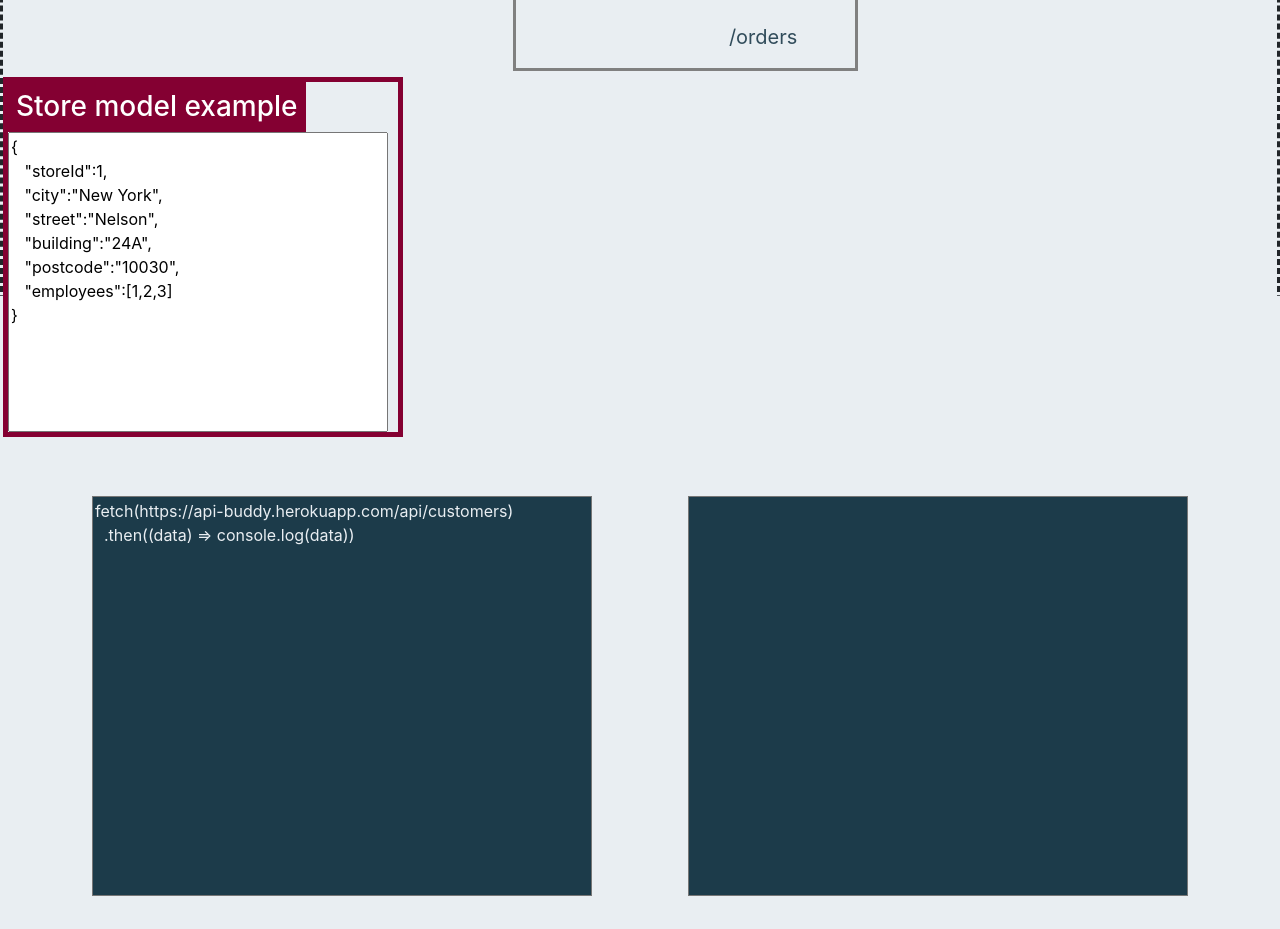
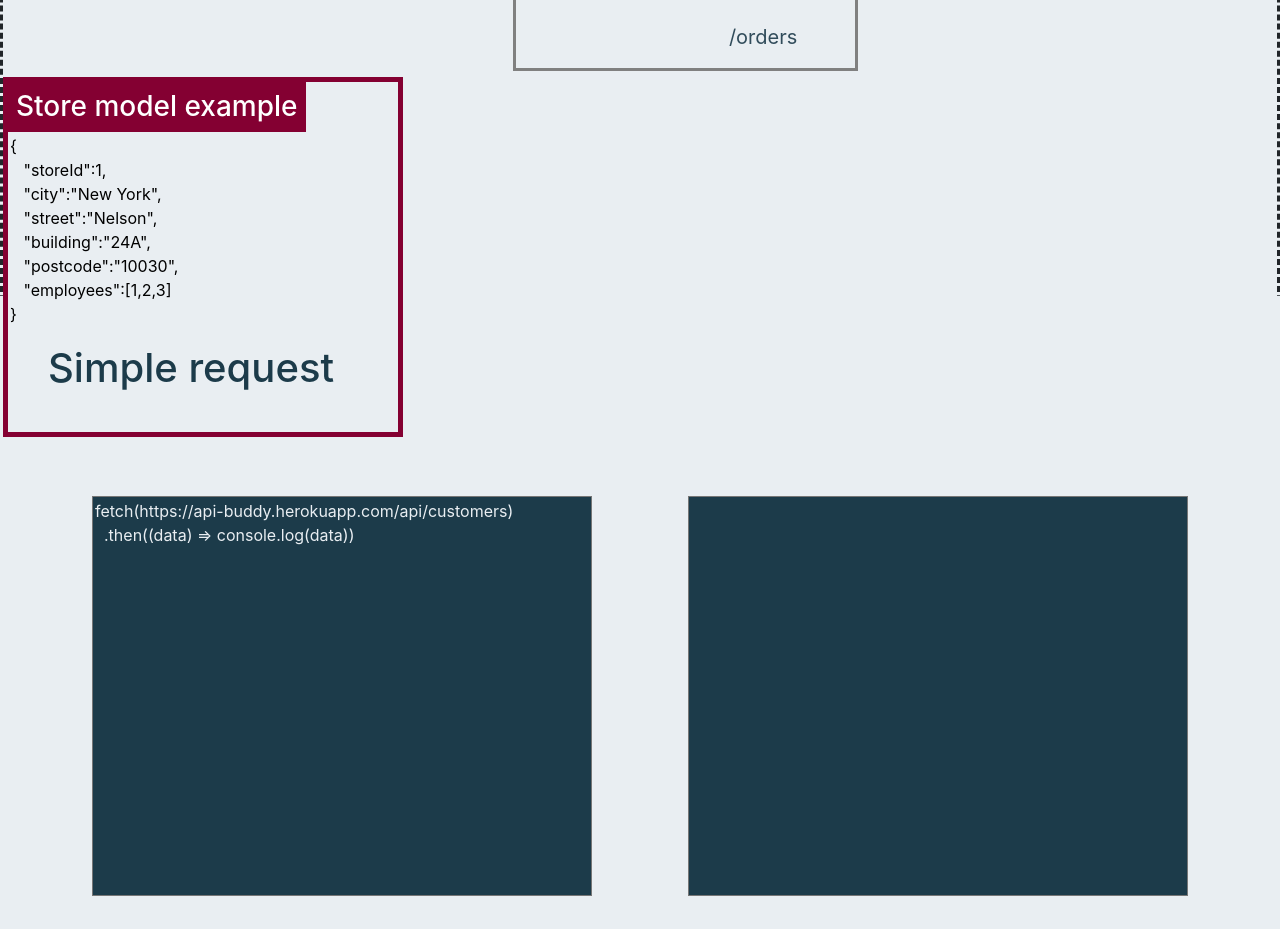
Before and after one commit to SidnevIgor/api-buddy-react, a React (Create React App) app: page / in a window 1280 px wide. Shown: the part 1320-2249 px from the top of the page. Built offline with nearby package versions, Linux system fonts and the light colour scheme.

Commit message:
Update routesDisplay.jsx

```diff
--- a/src/components/routesDisplay.jsx
+++ b/src/components/routesDisplay.jsx
@@ -47,7 +47,7 @@ export default class RoutesDisplay extends Component {
           <div style = {{width: "400px", minHeight: "360px", border: " 5px solid #840032", display: "inline-block", position: "relative"}}>
             <h3 style = {{position: "absolute", backgroundColor: "#840032", color: "#FFFFFF"}} className = "p-2">     {this.state.chosenModel} model example
             </h3>
-            <textarea style = {{position: "absolute", width: "380px", minHeight: "300px", resize: "none", marginTop: "50px", whiteSpace: "pre-line"}}
+            <textarea style = {{position: "absolute", width: "100%", minHeight: "80%", resize: "none", marginTop: "50px", whiteSpace: "pre-line", backgroundColor: "transparent", border: "none"}}
               value = {this.state.modelDesc}
               onChange = {() => {}}
             >
```
